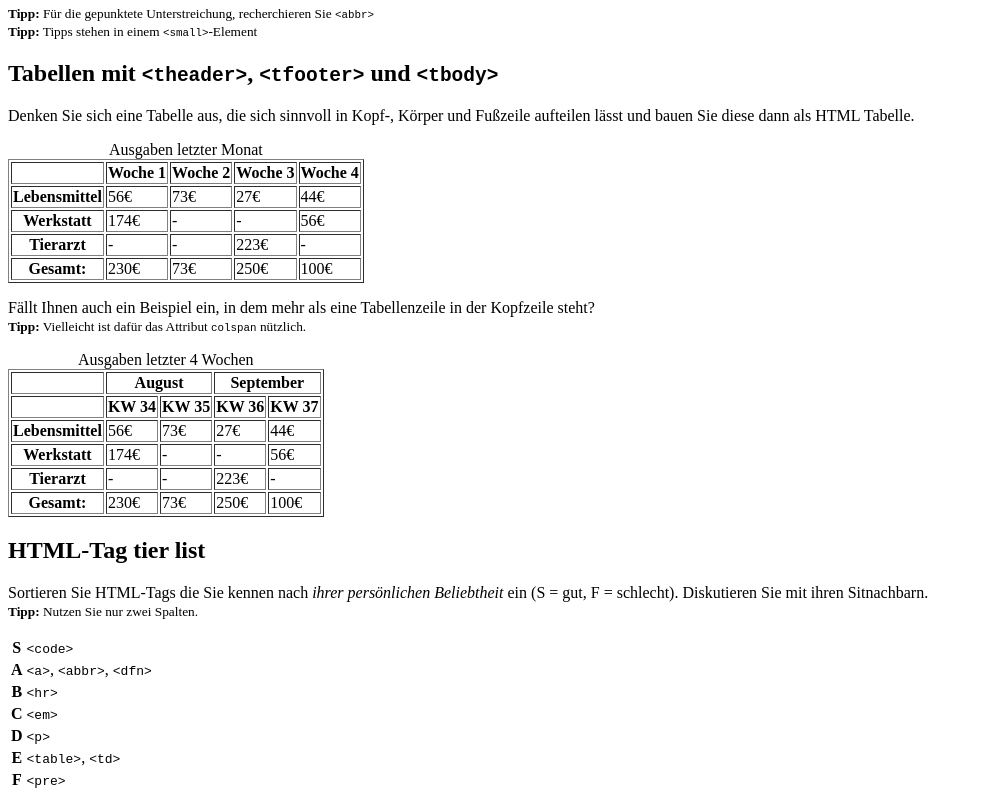
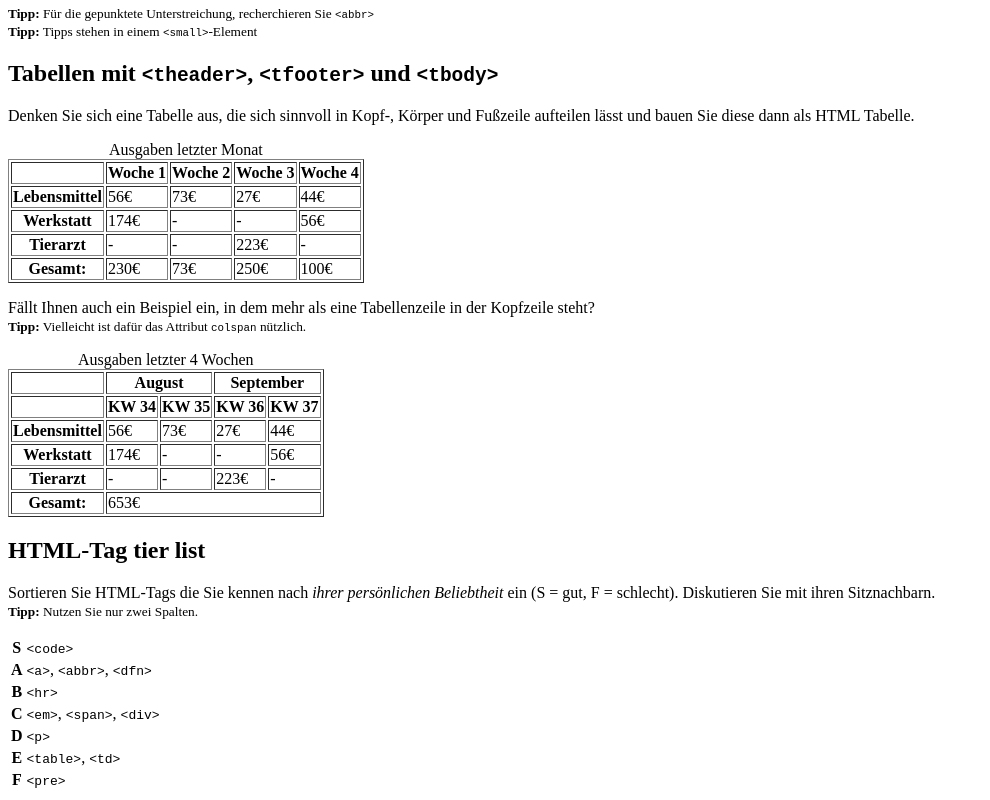
Before and after one commit to JanineEML/jeml-fia, a plain HTML site: page WEB/250916_exercise/exercise_solved.html in a window 1280 px wide. Shown: the part 1293-2093 px from the top of the page, without its empty margins (0-990 px from the left). Drawn offline with Linux system fonts and the light colour scheme.

```diff
--- a/WEB/250916_exercise/exercise_solved.html
+++ b/WEB/250916_exercise/exercise_solved.html
@@ -18,7 +18,7 @@
             <th>Bezeichnung</th>
             <th>Standalone?</th>
             <th>Typ</th>
-            <th>Becshreibung</th>
+            <th>Beschreibung</th>
         </tr>
         <tr>
             <td><code>&lt;code></code></td>
@@ -336,16 +336,16 @@
         <tfoot>
             <tr>
                 <th>Gesamt:</th>
-                <td>230€</td>
-                <td>73€</td>
-                <td>250€</td>
-                <td>100€</td>
+                <td colspan="4">653€</td>
+
+
+
             </tr>
         </tfoot>
     </table>
 
     <h2>HTML-Tag tier list</h2>
-    <p>Sortieren Sie HTML-Tags die Sie kennen nach <em>ihrer persönlichen Beliebtheit</em> ein (S = gut, F = schlecht). Diskutieren Sie mit ihren Sitnachbarn. <br>
+    <p>Sortieren Sie HTML-Tags die Sie kennen nach <em>ihrer persönlichen Beliebtheit</em> ein (S = gut, F = schlecht). Diskutieren Sie mit ihren Sitznachbarn.<br>
     <small><strong>Tipp:</strong> Nutzen Sie nur zwei Spalten.</small></p>
 
     <table>
@@ -363,7 +363,7 @@
         </tr>
         <tr>
             <th>C</th>
-            <td><code>&lt;em></code></td>
+            <td><code>&lt;em></code>, <code>&lt;span></code>, <code>&lt;div></code></td>
         </tr>
         <tr>
             <th>D</th>
```
Also changed, not shown: 1 other file.
